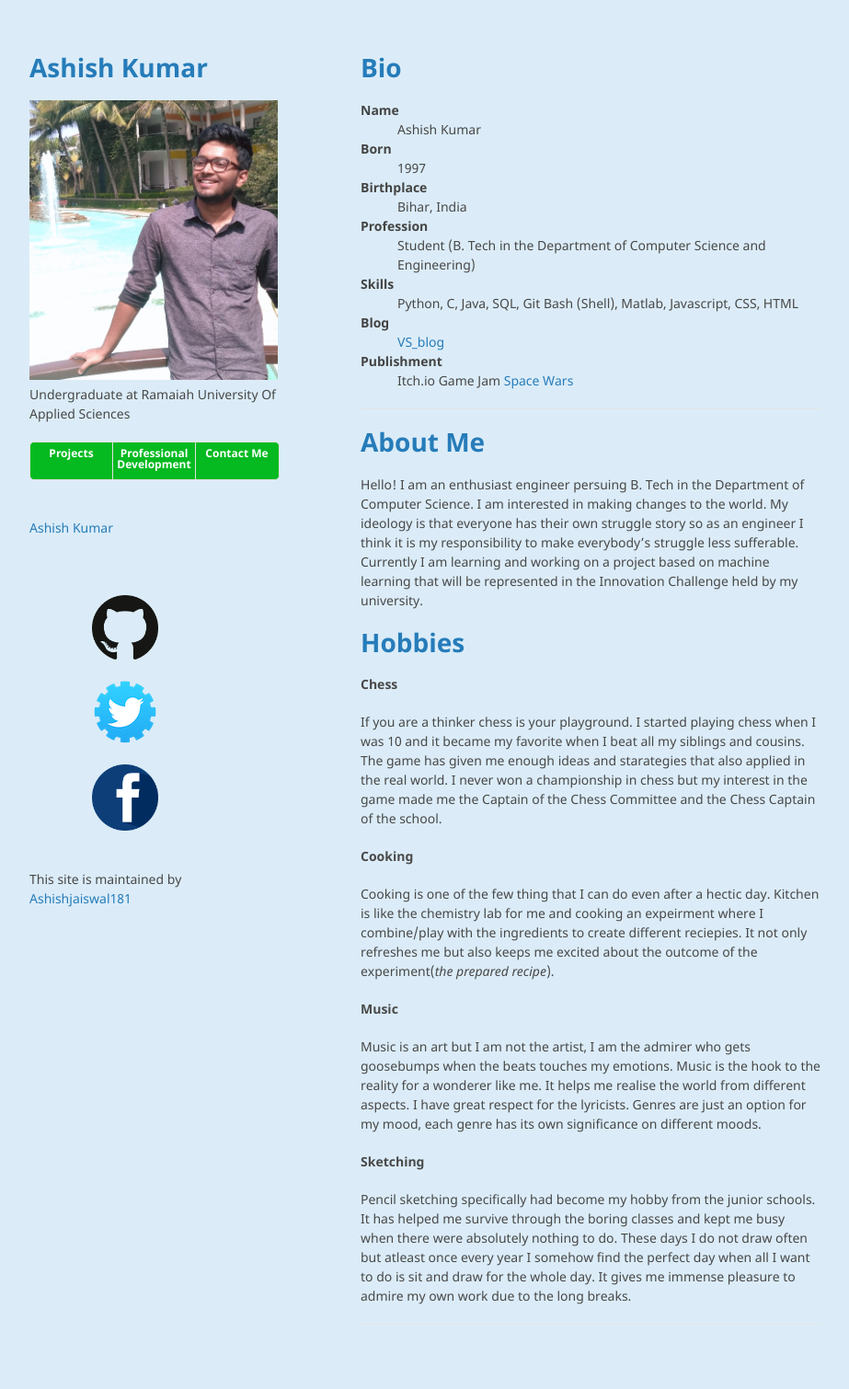
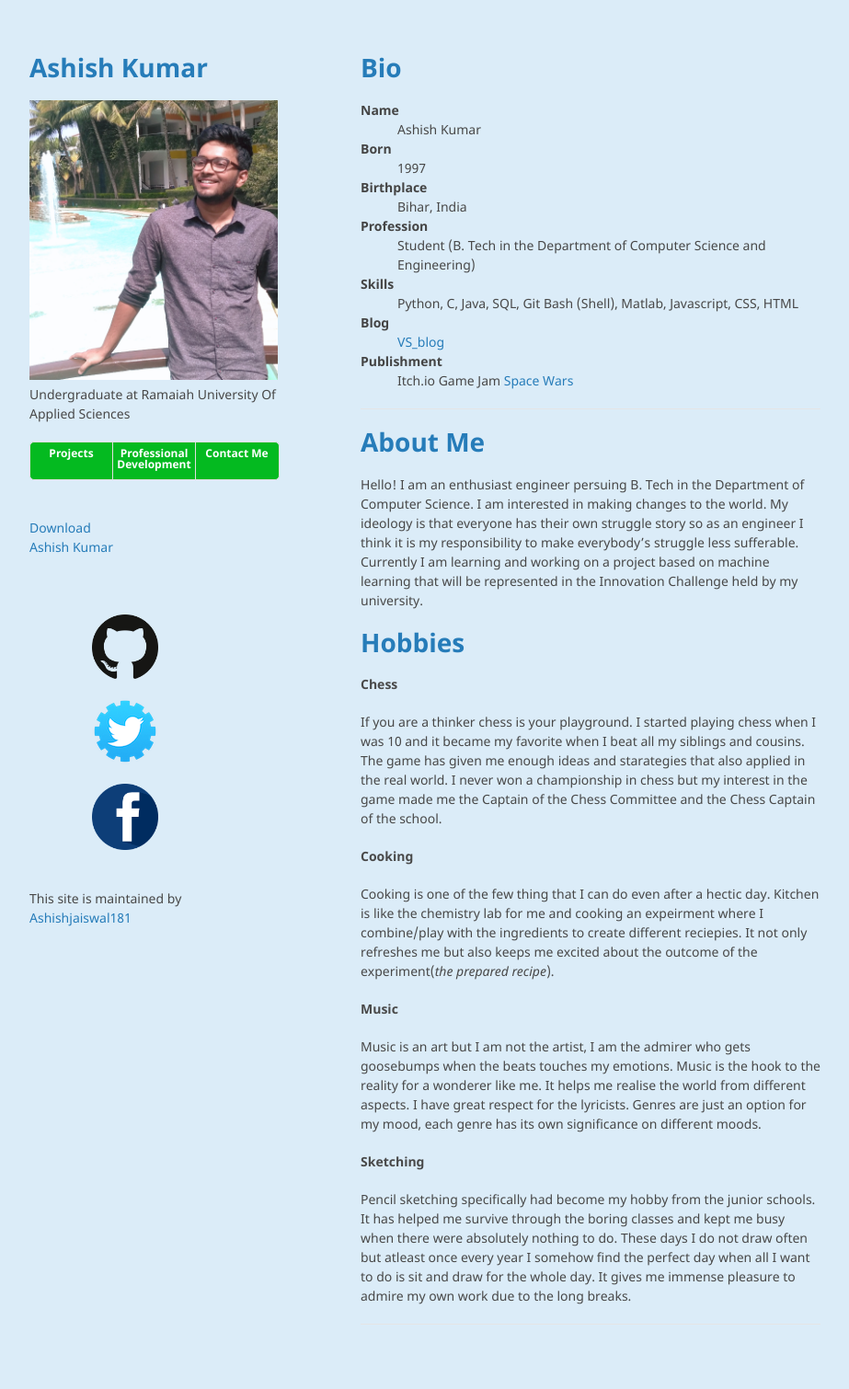
Before and after one commit to Ashishjaiswal181/Ashishjaiswal181.github.io, a Jekyll site: the page built from index.md, in a window 1280 px wide. Shown: the whole page at 92% size, without its empty margins (178-1101 px from the left). Built offline with Jekyll 4.4.1, drawn with Linux system fonts in a browser that asks for light colours; comment, search, counter and statistics services are not loaded; our own code applies the rules of GitHub Pages for plain Markdown files.

Commit message:
Resume download button added

```diff
--- a/_layouts/default.html
+++ b/_layouts/default.html
@@ -32,6 +32,8 @@
                <li><a href="./personaldevelopment.html"><strong>Professional Development</strong></a></li>
                <li><a href="./Contact.html"><strong>Contact Me</strong></a></li>
             </ul>
+            <br>
+            <a href="./" download="Resume_Ashish.pdf">Download</a>
             <br>
             <script type="text/javascript" src="https://platform.linkedin.com/badges/js/profile.js" async defer></script>
             <div class="LI-profile-badge" data-version="v1" data-size="medium" data-locale="en_US" data-type="vertical" data-theme="light" data-vanity="ashish-kumar-837349ab"><a class="LI-simple-link" href='https://in.linkedin.com/in/ashish-kumar-837349ab?trk=profile-badge'>Ashish Kumar</a></div>
```
Also changed, not shown: 1 other file.
